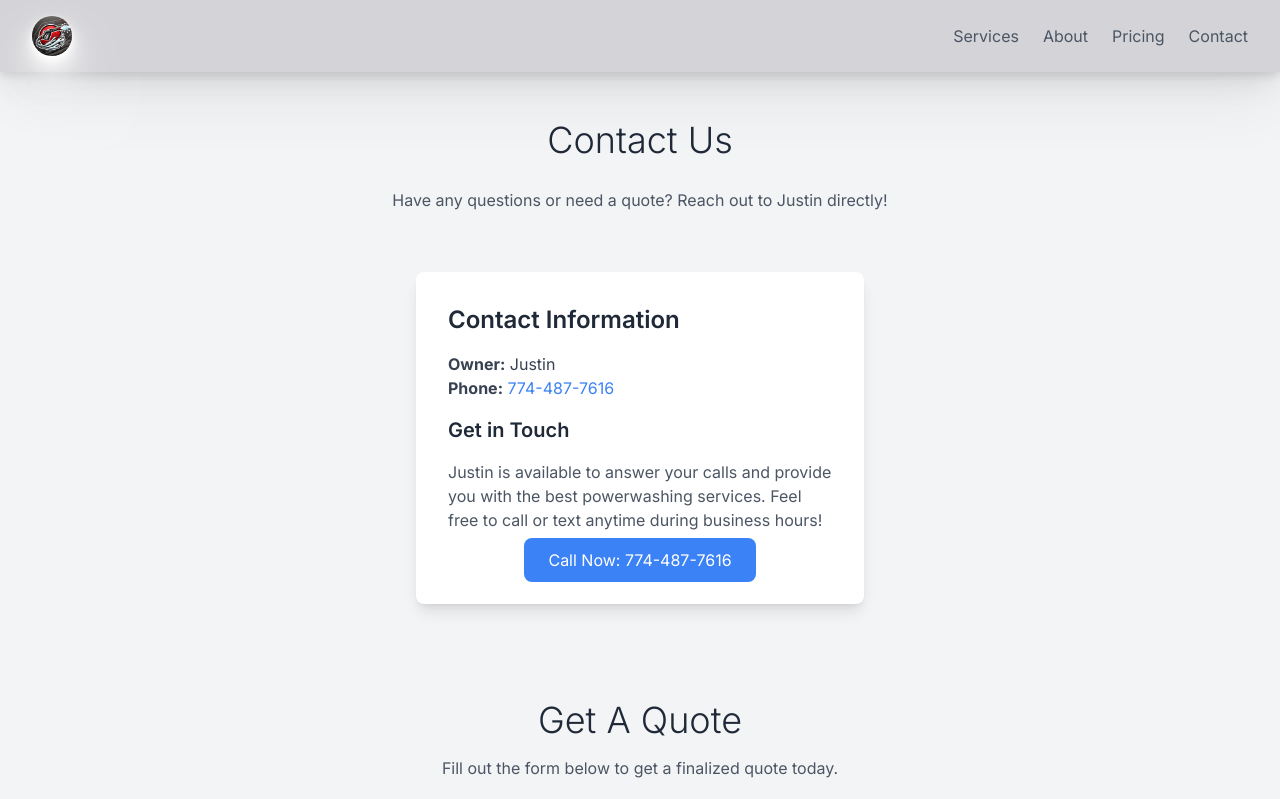
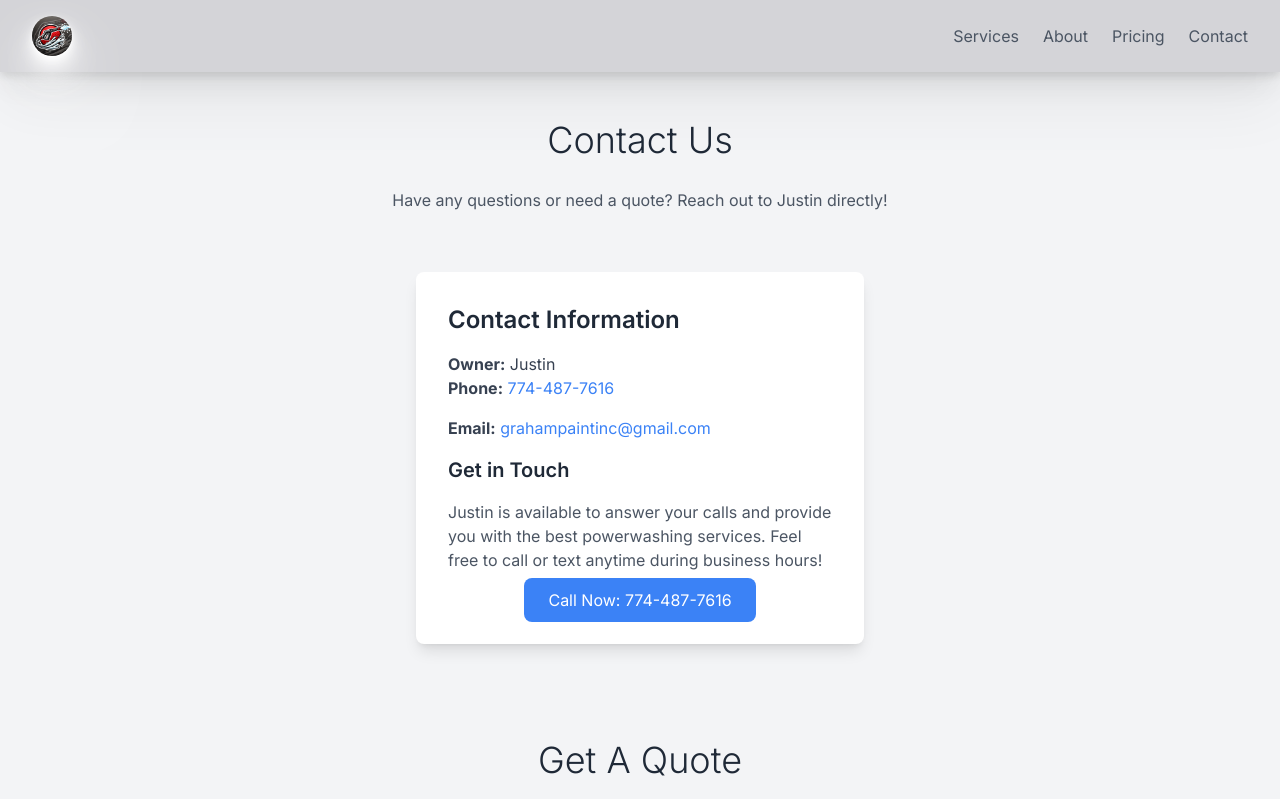
Before and after one commit to jaredvgraham/graham-power-washing, a Next.js app: page /contact in a window 1280 px wide. Shown: the top 799 px of the page. Built offline with nearby package versions, Linux system fonts and the light colour scheme.

Commit message:
added email

```diff
--- a/src/app/api/quote/route.ts
+++ b/src/app/api/quote/route.ts
@@ -141,6 +141,7 @@ export async function POST(req: NextRequest, res: NextResponse) {
   try {
     const { name, email, phone, town, message, imageUrls } = await req.json();
 
+
     if (!process.env.MY_PHONE_NUMBER) {
       throw new Error("MY_PHONE_NUMBER environment variable is not set.");
     }
--- a/src/components/Contact.tsx
+++ b/src/components/Contact.tsx
@@ -37,6 +37,15 @@ const Contact = () => {
               774-487-7616
             </a>
           </p>
+          <p className="text-gray-700 mb-4">
+            <strong>Email:</strong>{" "}
+            <a
+              href="mailto:grahampaintinc@gmail.com"
+              className="text-blue-500 hover:underline"
+            >
+              grahampaintinc@gmail.com
+            </a>
+          </p>
           <h3 className="text-xl font-semibold text-gray-800 mb-4">
             Get in Touch
           </h3>
--- a/src/components/GetAQuote.tsx
+++ b/src/components/GetAQuote.tsx
@@ -15,6 +15,7 @@ const GetAQuote = () => {
     town: "",
     images: [] as File[],
     message: "",
+    options:[],
   });
   const [errorMessage, setErrorMessage] = useState<string | null>(null);
   const [successMessage, setSuccessMessage] = useState<string | null>(null);
@@ -56,6 +57,7 @@ const GetAQuote = () => {
         town: "",
         images: [] as File[],
         message: "",
+        options: [],
       });
       setSuccessMessage("Quote request submitted successfully");
       setErrorMessage(null); // Clear any previous error messages
```
Also changed, not shown: 1 other file (tests, documents, lock files or other folders).
